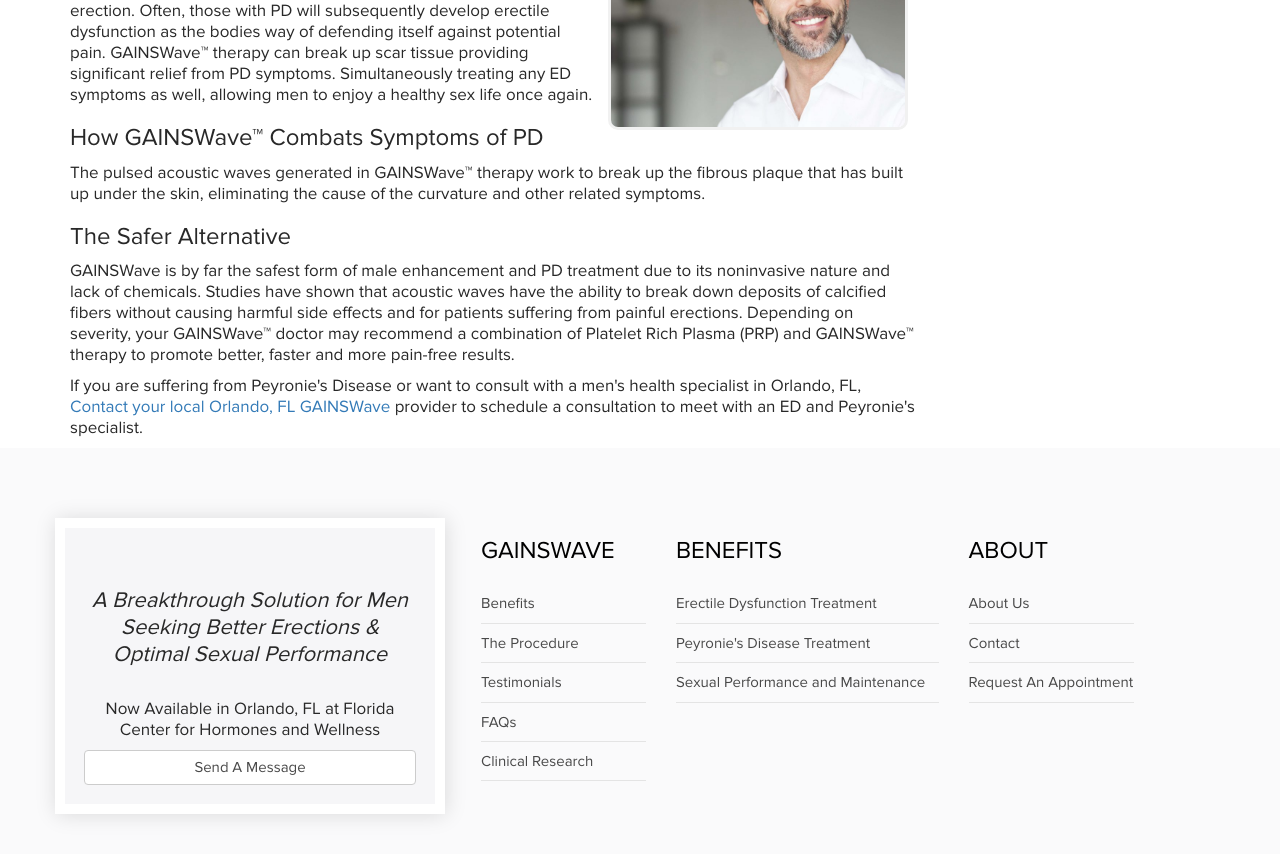
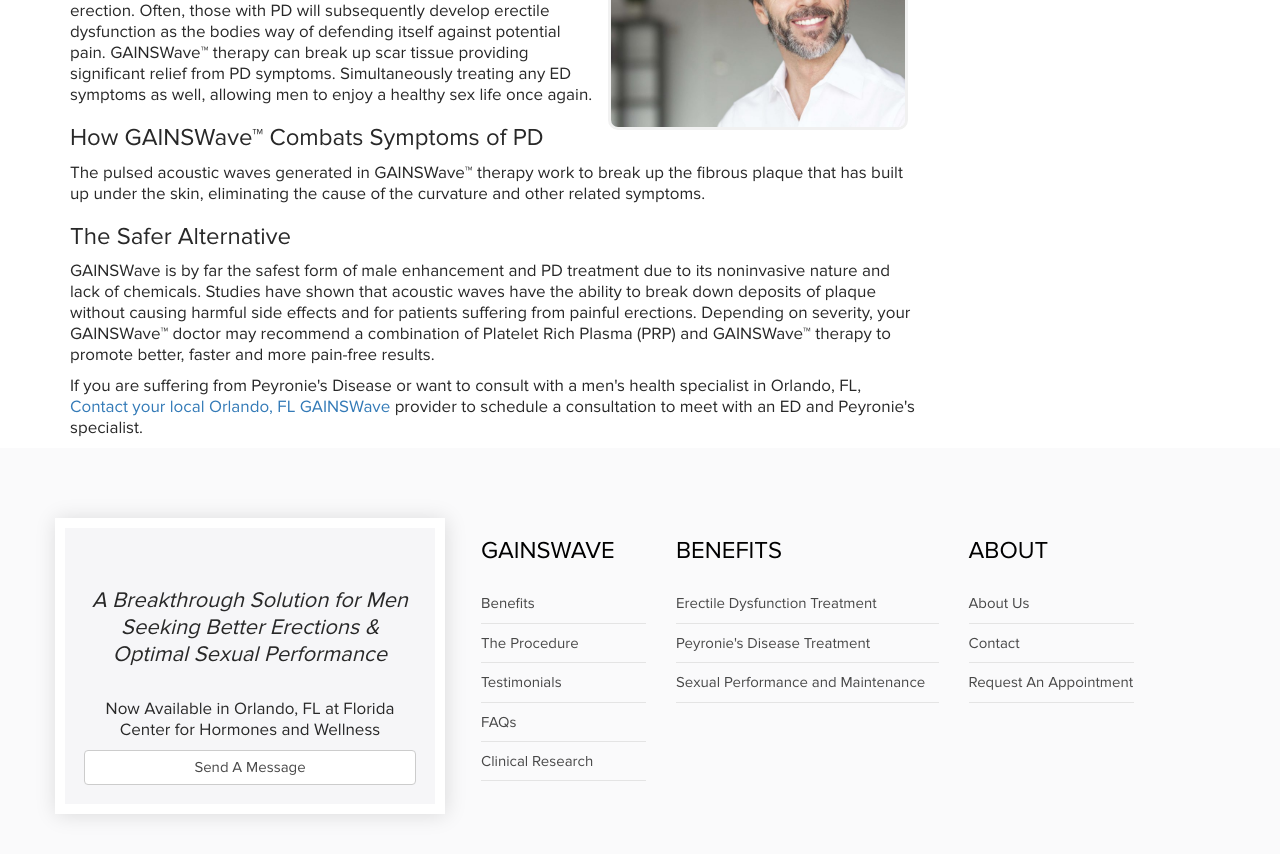
Before and after one commit to aaghealth/gainswavecolumbus.com, a Jekyll site: the page built from peyronies-disease-treatment.html, in a window 1280 px wide and 900 px high, scrolled down 942 px. Shown: the top 854 px of the window. Built offline with Jekyll 4.4.1, drawn with Linux system fonts in a browser that asks for light colours; nearby versions of some CDN libraries.

Commit message:
Update peyronies-disease-treatment.html

```diff
--- a/peyronies-disease-treatment.html
+++ b/peyronies-disease-treatment.html
@@ -21,5 +21,5 @@
 <h3>How GAINSWave&trade; Combats Symptoms of PD</h3>
 <p>The pulsed acoustic waves generated in GAINSWave&trade; therapy work to break up the fibrous plaque that has built up under the skin, eliminating the cause of the curvature and other related symptoms.</p>
 <h3>The Safer Alternative</h3>
-<p>GAINSWave is by far the safest form of male enhancement and PD treatment due to its noninvasive nature and lack of chemicals. Studies have shown that acoustic waves have the ability to break down deposits of calcified fibers without causing harmful side effects and for patients suffering from painful erections. Depending on severity, your GAINSWave&trade; doctor may recommend a combination of Platelet Rich Plasma (PRP) and GAINSWave&trade; therapy to promote better, faster and more pain-free results.</p>
+<p>GAINSWave is by far the safest form of male enhancement and PD treatment due to its noninvasive nature and lack of chemicals. Studies have shown that acoustic waves have the ability to break down deposits of plaque without causing harmful side effects and for patients suffering from painful erections. Depending on severity, your GAINSWave&trade; doctor may recommend a combination of Platelet Rich Plasma (PRP) and GAINSWave&trade; therapy to promote better, faster and more pain-free results.</p>
 <p>If you are suffering from Peyronie's Disease or want to consult with a men's health specialist in {{site.keyword_location}}, <a href="{{site.url}}/contact" alt="Contact {{page.title}} {{site.keyword_location}}">Contact your local {{site.keyword_location}} GAINSWave</a> provider to schedule a consultation to meet with an ED and Peyronie's specialist.</p>
```
